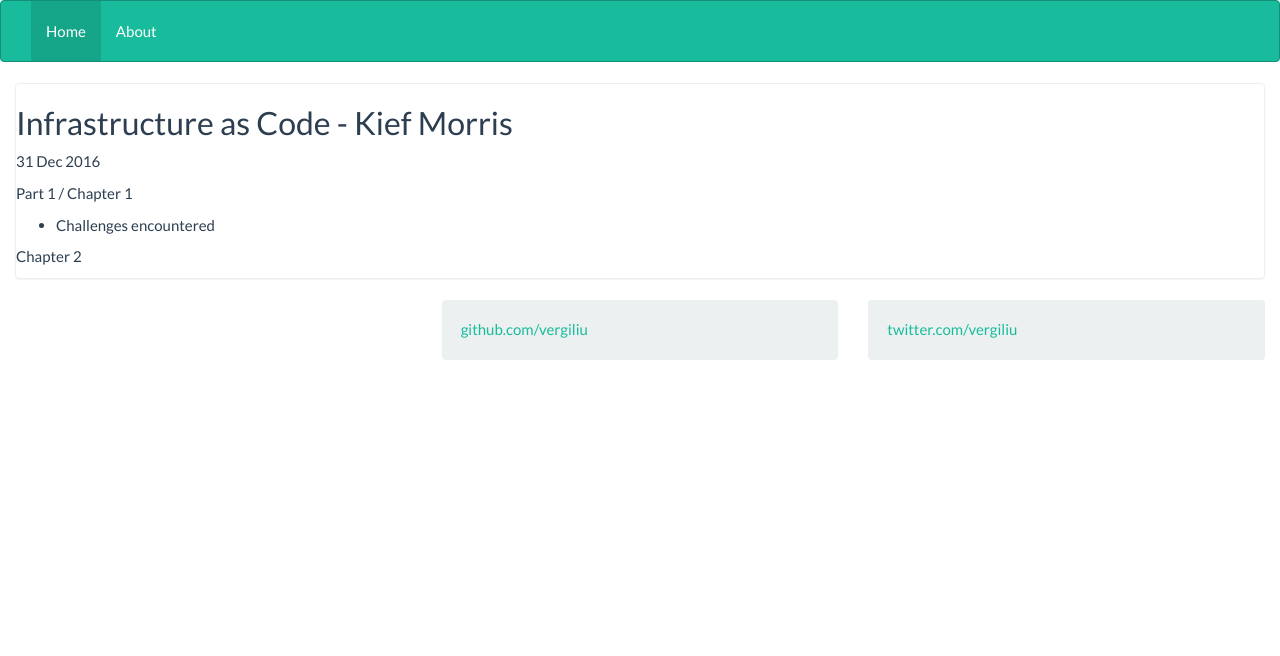
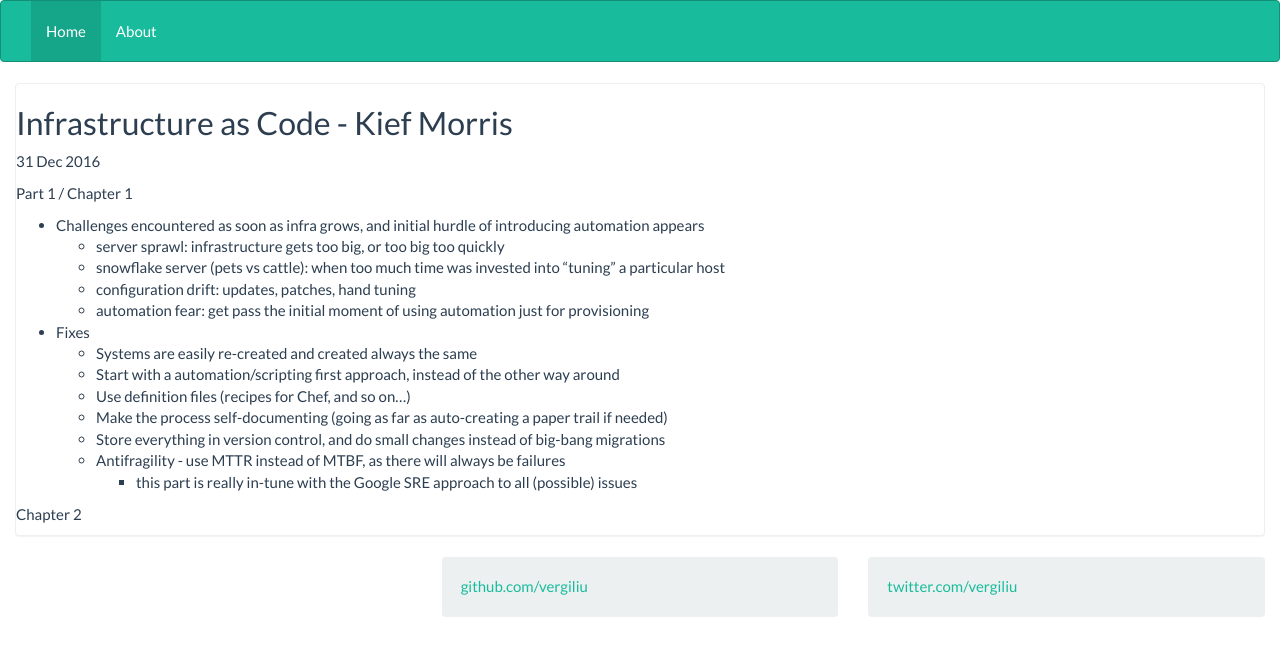
Before and after one commit to vergiliu/vergiliu.github.io, a Jekyll site: the page built from _posts/2016-12-31-iac.md, in a window 1280 px wide. Shown: the top 656 px of the page. Built offline with Jekyll 4.4.1, drawn with Linux system fonts in a browser that asks for light colours.

```diff
--- a/_posts/2016-12-31-iac.md
+++ b/_posts/2016-12-31-iac.md
@@ -9,6 +9,18 @@ rating: n.a.
 
 Part 1 / Chapter 1
 
-- Challenges encountered
+- Challenges encountered as soon as infra grows, and initial hurdle of introducing automation appears
+    - server sprawl: infrastructure gets too big, or too big too quickly
+    - snowflake server (pets vs cattle):  when too much time was invested into "tuning" a particular host
+    - configuration drift: updates, patches, hand tuning
+    - automation fear: get pass the initial moment of using automation just for provisioning
+- Fixes
+    - Systems are easily re-created and created always the same
+    - Start with a automation/scripting first approach, instead of the other way around
+    - Use definition files (recipes for Chef, and so on...)
+    - Make the process self-documenting (going as far as auto-creating a paper trail if needed)
+    - Store everything in version control, and do small changes instead of big-bang migrations
+    - Antifragility - use MTTR instead of MTBF, as there will always be failures
+        - this part is really in-tune with the Google SRE approach to all (possible) issues
 
 Chapter 2
```
Also changed, not shown: _posts/2016-10-10-good.md (+0 -1 lines), _posts/2016-11-01-lvm.md (+1 -1 lines), _posts/2016-12-31-start.md (+1 -1 lines).
